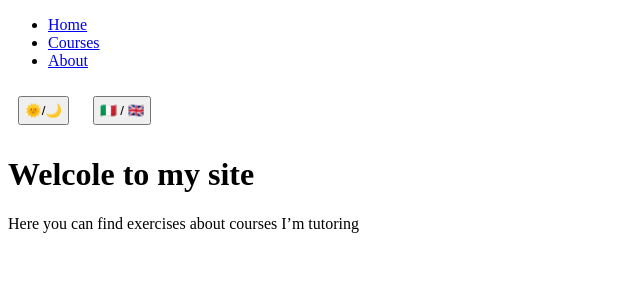
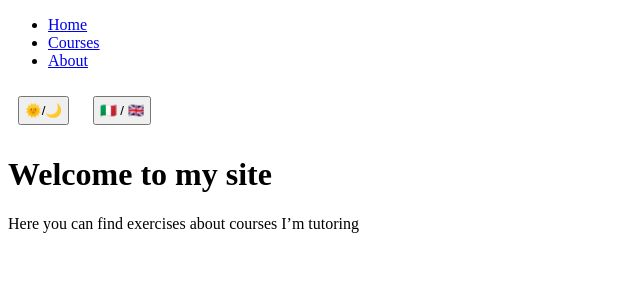
Before and after one commit to raphsa/raphsa.github.io, a Jekyll site: the page built from index.md, in a window 1280 px wide. Shown: the top 300 px of the page, without its empty margins (0-640 px from the left). Built offline with Jekyll 4.4.1, drawn with Linux system fonts in a browser that asks for light colours.

Commit message:
Solved typo

```diff
--- a/index.md
+++ b/index.md
@@ -2,5 +2,5 @@
 layout: default
 title: Home
 ---
-# Welcole to my site
+# Welcome to my site
 Here you can find exercises about courses I'm tutoring
```
